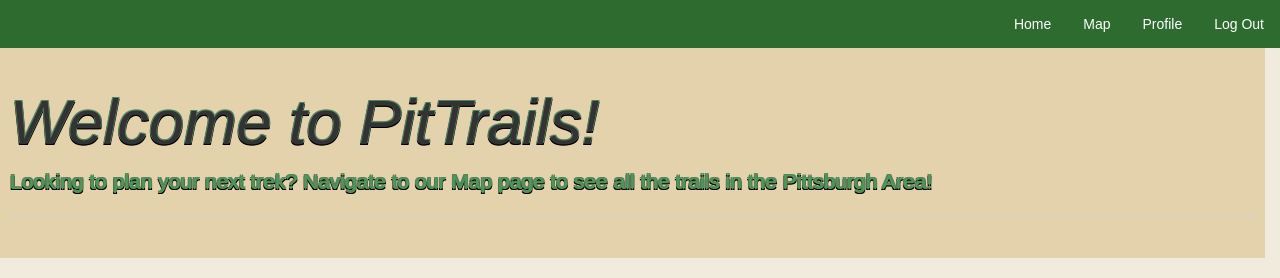
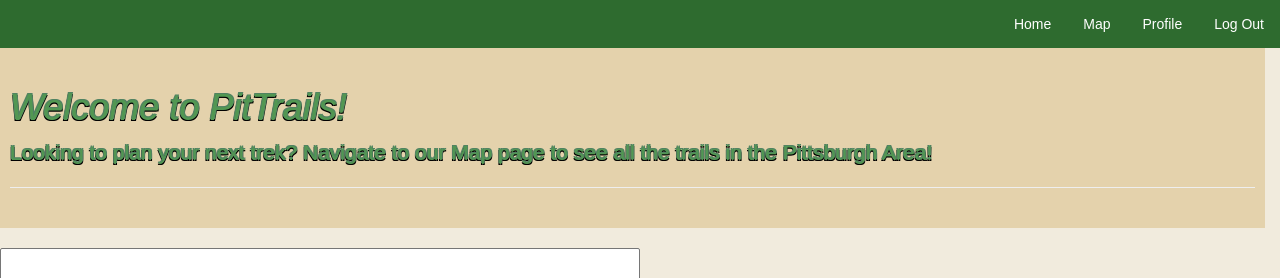
Before and after one commit to andrewln217/Pittsburgh-Trails-Lookup, a Flask app: page /home in a window 1280 px wide. Shown: the part 128-406 px from the top of the page. Run offline with Flask 2, Linux system fonts and the light colour scheme; the visitor is signed in with stand-in values (Sample User, id 1); lists and menus that the app fills with data are empty; some libraries are stand-ins or nearby versions.

Commit message:
fixing home page

```diff
--- a/templates/home.html
+++ b/templates/home.html
@@ -113,7 +113,7 @@ form.searchbar::after {
      1px 1px 0 #000;
 
 }
-.jumbotron{
+.homecontainer{
     width: 1265px;
     background-size: cover;
     padding: 2rem 1rem;
@@ -215,7 +215,7 @@ form.searchbar::after {
 
 </body>
 
-<div class="jumbotron">
+<div class="homecontainer">
   <h1 class="display-3">Welcome to PitTrails!</h1>
   <p class="lead">Looking to plan your next trek? Navigate to our Map page to see all the trails in the Pittsburgh Area!</p>
   <hr class="my-4">
--- a/templates/loginWrongPass.html
+++ b/templates/loginWrongPass.html
@@ -6,6 +6,11 @@
     <title>Pitt Trails</title>
 <style>main {
     padding-top: 52px;
+}
+body{
+     font-family: Arial;
+  background-color:rgb(241, 235, 221);
+
 }
 .alert {
   padding: 20px;
--- a/templates/pic_update.html
+++ b/templates/pic_update.html
@@ -12,8 +12,8 @@
     padding-top: 52px;
 }
 body{
-    font-family: Arial;
-    background-color:rgb(241, 235, 221);
+     font-family: Arial;
+  background-color:rgb(241, 235, 221);
 }
 
 .center {
```
Also changed, not shown: static/assets/hiking_trail.jpg (deleted).
